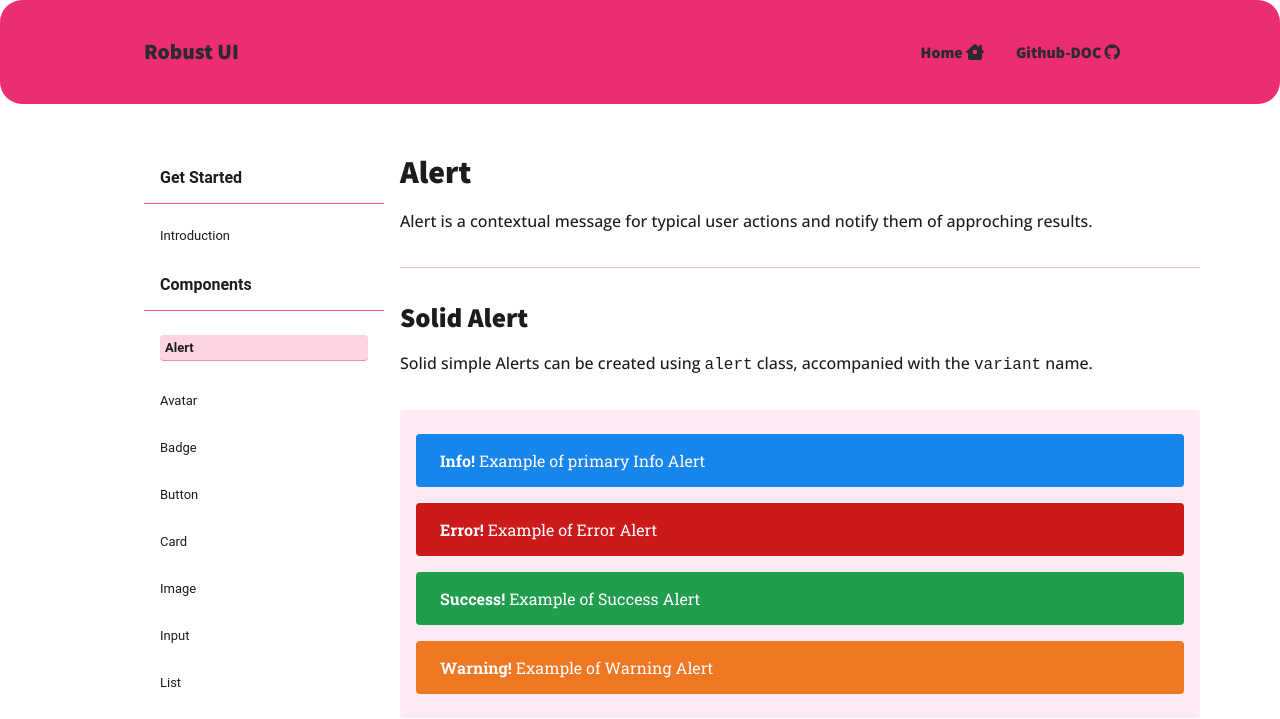
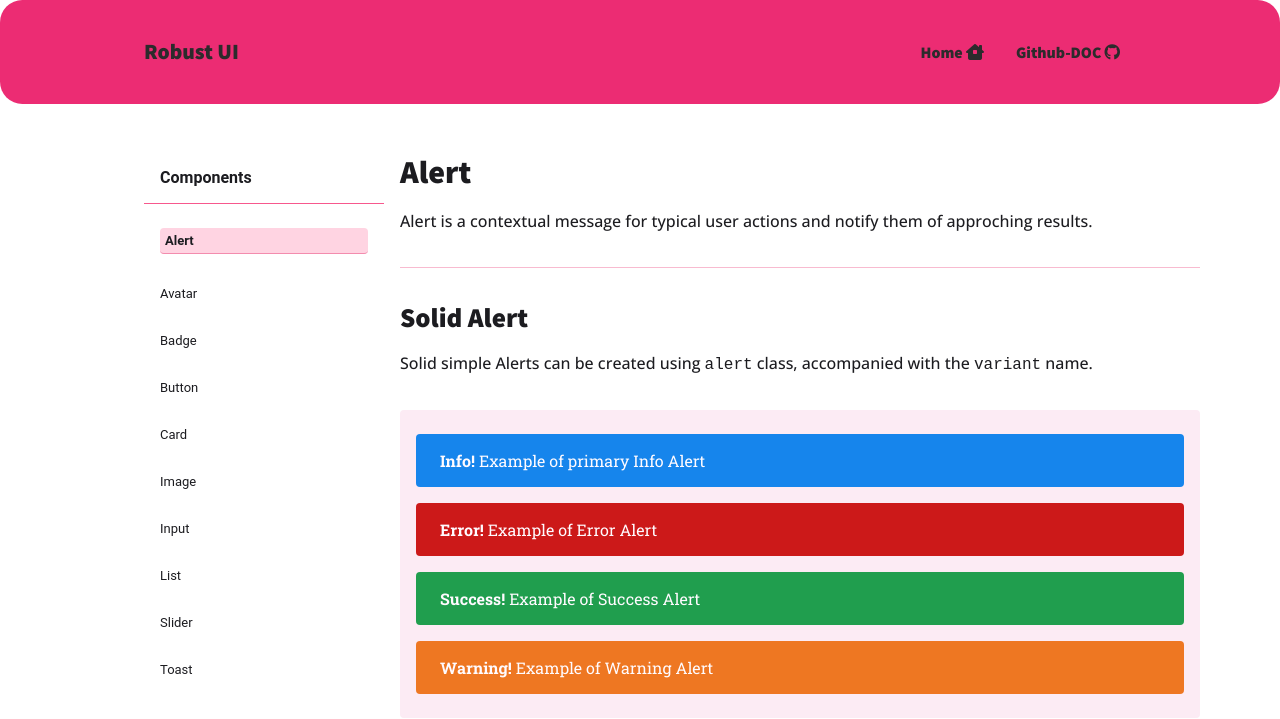
Before and after one commit to shivangisharma01/Robust-UI, a plain HTML site: page components/alert/alert.html in a window 1280 px wide. Shown: the top 719 px of the page. Drawn offline with nearby package versions, Linux system fonts and the light colour scheme; some icons are missing.

Commit message:
refactor:sidebar

```diff
--- a/components/alert/alert.html
+++ b/components/alert/alert.html
@@ -36,20 +36,6 @@
     <div class="container-box">
       <div class="side-content">
         <div class="sidebar">
-          <div>
-            <div class="list-heading">
-              <a href="/Get Started/introduction.html">
-                Get Started
-              </a>
-            </div>
-            <ul class="list-subheading">
-              <li>
-                <a href="/Get Started/introduction.html">
-                  Introduction
-                </a>
-              </li>
-            </ul>
-          </div>
           <div>
             <div class="list-heading">
               <a href="/Components/Avatar/avatar.html">Components</a>
@@ -108,6 +94,7 @@
             </ul>
           </div>
         </div>
+
         <div class="main-content-box">
           <div class="content-heading">
             Alert
```
